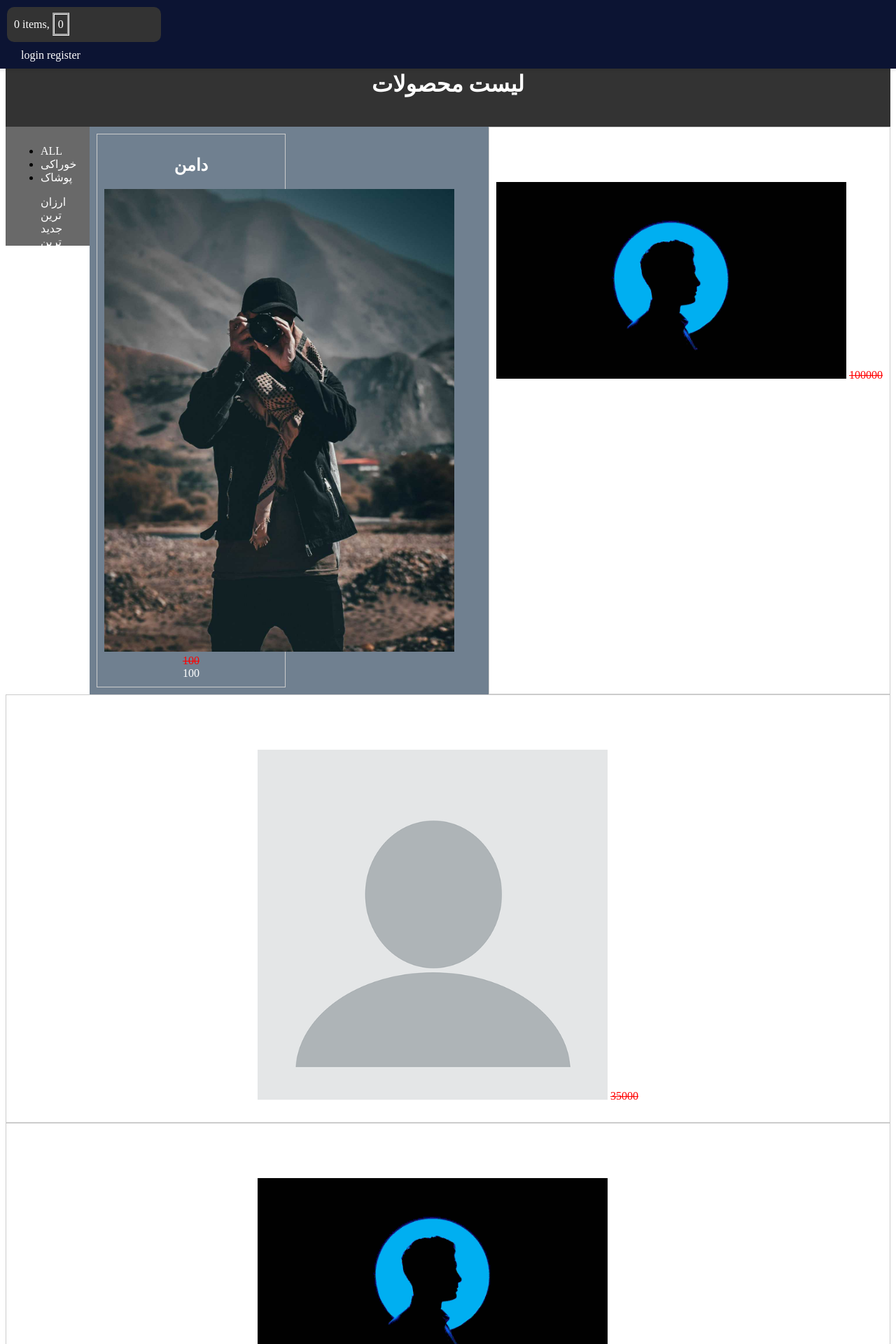
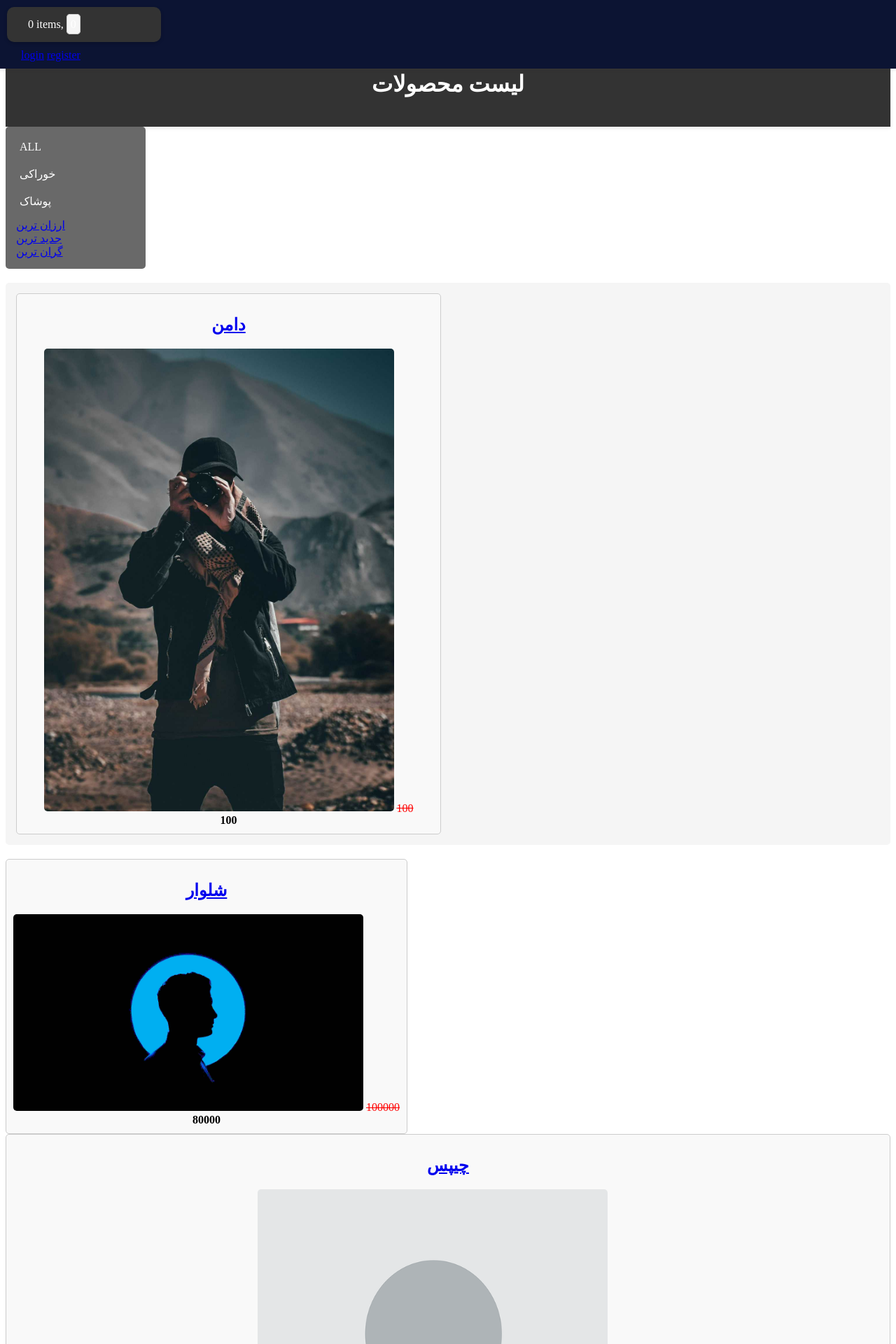
Before and after one commit to Nimazrz/shop, a Django app: page /products/ in a window 1280 px wide. Shown: the top 1920 px of the page at 70% size. Run offline with Django 5.2, Linux system fonts and the light colour scheme; data comes from the database, SQL or seed files in the repository; both versions use the stored data as it was after the commit.

Commit message:
changed list css

```diff
--- a/shop/static/css/base.css
+++ b/shop/static/css/base.css
@@ -1,99 +1,108 @@
-.header{
+/* Header styling */
+.header {
     text-align: center;
     padding: 20px;
     background: #333;
     color: #fff;
     margin-top: 60px;
-}
-.container{
-    display: flex;
-}
-.small-div{
-    width: 100px;
-    height: 150px;
-    background-color: dimgray;
-    padding: 10px;
+    box-shadow: 0 2px 5px rgba(0, 0, 0, 0.1);
 }
 
-a:link, a:visited{
+.a{
+    color: black;
+}
+/* Container layout */
+.container {
+    display: flex;
+    flex-wrap: wrap; /* Ensures content wraps for responsiveness */
+    gap: 20px; /* Adds spacing between main sections */
+}
+
+/* Sidebar section */
+.small-div {
+    width: 200px;
+    background-color: dimgray;
+    padding: 15px;
+    box-sizing: border-box;
+    border-radius: 5px; /* Rounded corners */
+}
+
+.categories {
+    list-style: none;
+    padding: 0;
+    margin: 0;
+}
+
+.category, .sort-link {
+    margin-bottom: 10px;
+}
+
+.category a, .sort-link a {
     color: white;
     text-decoration: none;
+    display: block;
+    padding: 5px;
+    border-radius: 3px;
+    transition: background 0.3s;
 }
 
-.large-div{
-    flex-grow: 1;
-    background-color: slategray;
-    padding: 10px;
-    display: grid;
-    grid-template-columns: repeat(auto-fill, minmax(200px,1fr));
-    gap:10px
+.category a:hover, .sort-link a:hover {
+    background-color: #444;
 }
 
-.product{
-    border: 1px solid #ccc;
-    padding: 10px;
-    text-align: center;
+/* Main product grid */
+.large-div {
+    flex-grow: 1;
+    background-color: #f5f5f5; /* Adjusted color for a neutral look */
+    padding: 15px;
+    display: grid;
+    grid-template-columns: repeat(2, 1fr); /* Force 2 products per row */
+    gap: 20px; /* Adds spacing between the product cards */
+    border-radius: 5px;
+    width: 100%; /* Ensure full width for the container */
 }
 
-.pic{
-    width: 90%;
+/* Individual product styling */
+.product {
+    border: 1px solid #ccc;
+    border-radius: 5px;
+    padding: 10px; /* Reduced padding to fit more products */
+    background-color: #f9f9f9;
+    text-align: center;
+    transition: transform 0.3s;
+    margin: 0; /* Ensure no margin */
 }
 
-.price{
-    position: relative;
+.product:hover {
+    transform: scale(1.05);
+    box-shadow: 0 4px 8px rgba(0, 0, 0, 0.2);
+}
+
+.pic {
+    width: 100%; /* Ensures images fit the product card */
+    max-width: 100%; /* Ensures images don't exceed card width */
+    height: auto;
+    object-fit: cover; /* Keeps aspect ratio */
+    border-radius: 5px;
+}
+
+/* Price styling */
+.price {
     margin-top: 10px;
 }
 
-.original-price{
+.original-price {
     text-decoration: line-through;
     color: red;
 }
-.discounted-price{
-    color:white;
 
+.discounted-price {
+    color: rgb(0, 0, 0);
+    font-weight: bold;
 }
 
-.product-container{
-    display: flex;
-    justify-content:space-between;
-    margin: 20px;
-}
-
-.product-detail{
-    width: 40%;
-    padding: 20px;
-    box-sizing: border-box;
-    border: 1px solid #ccc;
-}
-
-.discounted-price-d{
-    color:rgb(17, 12, 47);
-}
-
-.product-images{
-    width: 50%;
-    padding: 20px;
-    box-sizing: border-box;
-    border: 1px solid #ccc;
-
-}
-.product-images img{
-    width: 150px;
-    max-width: 100%;
-    height: auto;
-    display: block;
-    margin-bottom: 10px;
-}
-
-.product-description{
-    clear: both;
-    margin: 20px;
-    padding: 20px;
-    box-sizing: border-box;
-    border: 1px solid #ccc;
-}
-
-.cart-container{
+/* Cart container */
+.cart-container {
     width: 100%;
     position: fixed;
     top: 0;
@@ -101,17 +110,18 @@ a:link, a:visited{
     padding: 10px;
     background-color: #0c1433;
     border-bottom-left-radius: 5px;
-    box-shadow: 0 2px 5px rgba(0,0,0, 0.1);
+    box-shadow: 0 2px 5px rgba(64, 54, 54, 0.1);
+    z-index: 1000;
 }
 
-.cart-link{
+.cart-link {
     text-decoration: none;
     color: #fff;
     display: flex;
     align-items: center;
 }
 
-.cart-info-container{
+.cart-info-container {
     width: 200px;
     height: 50px;
     background-color: #333;
@@ -120,31 +130,73 @@ a:link, a:visited{
     align-items: center;
     padding: 0 10px;
     margin-left: 20px;
-}
-.cart-icon{
-    color: #fff;
+    box-shadow: 0 2px 5px rgba(0, 0, 0, 0.2);
 }
 
-.cart-info{
+.cart-icon, .cart-info {
     color: #fff;
+    margin-left: 10px;
 }
 
-.product-info{
-    background-color: dimgray;
-}
-.checkout-buttons{
-    background-color: #333333;
+/* Buttons and checkout styling */
+.checkout-buttons {
+    background-color: #333;
+    color: #fff;
     margin: 10px;
     padding: 10px;
+    border-radius: 5px;
+    text-align: center;
+    cursor: pointer;
+    transition: background 0.3s;
 }
 
-.total-price{
-    border-style: groove;
-    padding: 5px;
+.checkout-buttons:hover {
+    background-color: #444;
 }
 
-.product-item{
-    border-style: groove;
+/* Total price box */
+.total-price {
+    border: 1px groove #ccc;
+    padding: 5px;
+    border-radius: 5px;
+    background-color: #f5f5f5;
+}
+
+/* Product item styling */
+.product-item {
+    border: 1px groove #ccc;
     margin: 5px;
     padding: 5px;
+    border-radius: 5px;
+    background-color: #e6e6e6;
 }
+
+/* Responsive design for smaller screens */
+@media (max-width: 768px) {
+    .container {
+        flex-direction: column; /* Stacks elements vertically */
+    }
+
+    .small-div {
+        width: 100%; /* Full width for smaller screens */
+        margin-bottom: 20px;
+    }
+
+    .large-div {
+        grid-template-columns: 1fr; /* Single column for small screens */
+    }
+
+    .product {
+        max-width: 100%; /* Ensure product cards don't overflow */
+    }
+
+    .cart-info-container {
+        width: 100%; /* Full width for mobile */
+    }
+}
+ .continue-btn{
+    color: #ffffff;
+ }
+.back-btn{
+    color: white;
+}
--- a/templates/shop/list.html
+++ b/templates/shop/list.html
@@ -28,6 +28,7 @@
                     {% else %}
                         <a href="{% url 'shop:product_list_by_sort' sort.slug %}">{{ sort.name }}</a>
                     {% endif %}
+                    <br>
                 {% endfor %}
             </ul>
         </div>
@@ -50,4 +51,4 @@
 
     {% include 'partials/pagination.html' with page=products %}
 
-{% endblock%}
+{% endblock %}
```
Also changed, not shown: db.sqlite3, images/product_images/2024/11/13/profile-ali.jpeg (added).
